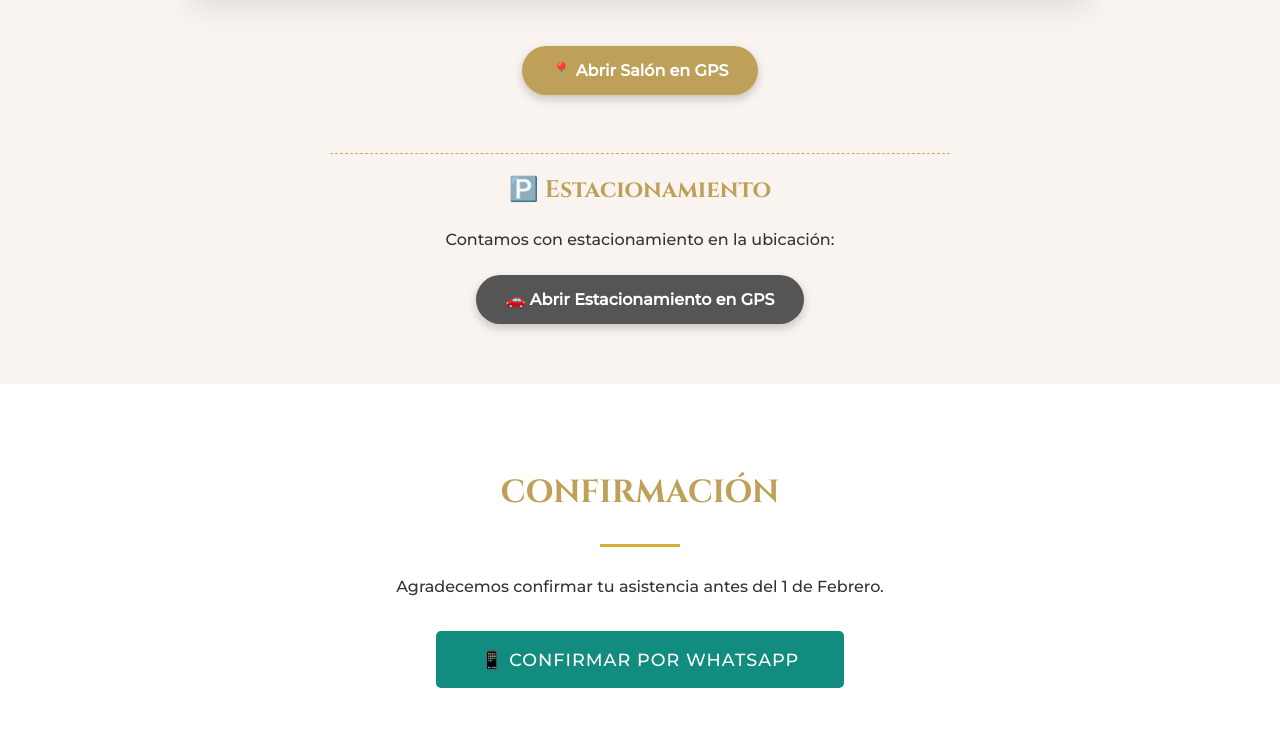
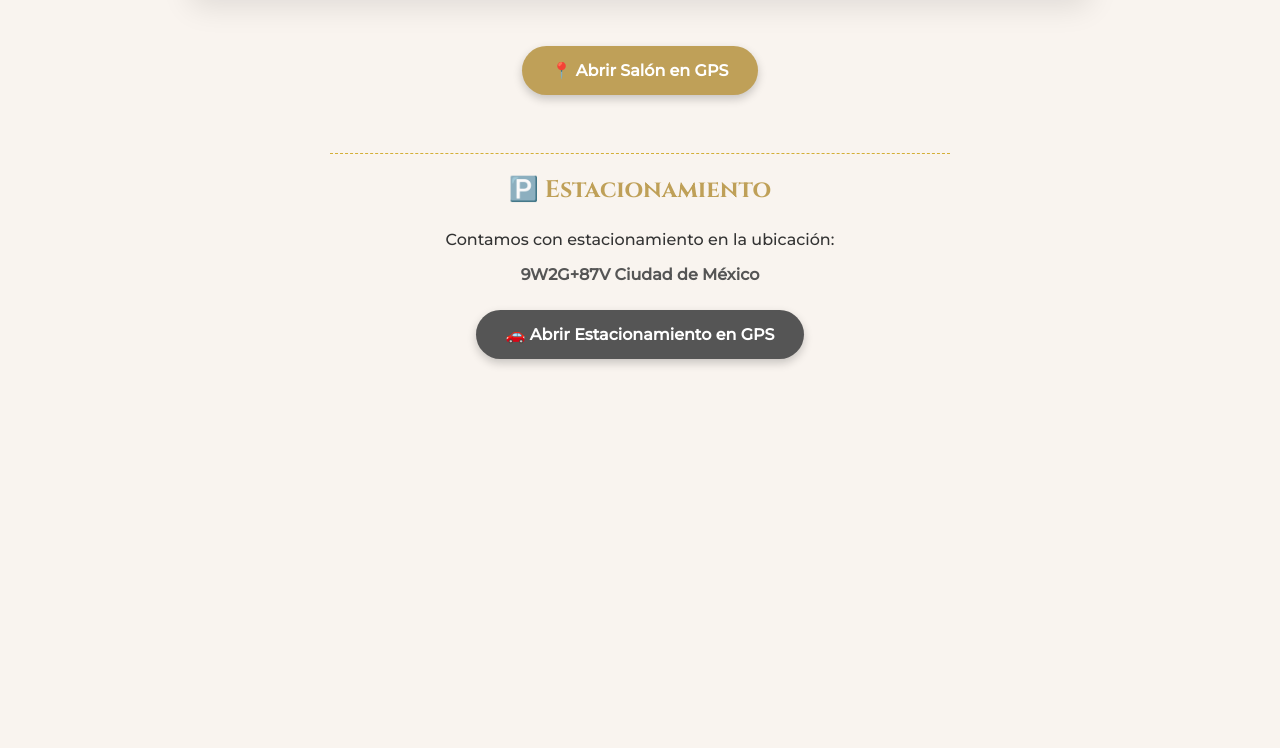
Before and after one commit to inv7a/50-aniversario, a plain HTML site: page index.html in a window 1280 px wide. Shown: the part 1973-2721 px from the top of the page. After the commit the page ends 2392 px from the top, so only its background shows below. Drawn offline with nearby package versions, Linux system fonts and the light colour scheme; a web font is replaced by a local one.

Commit message:
Update index.html

```diff
--- a/index.html
+++ b/index.html
@@ -137,20 +137,6 @@
             100% { box-shadow: 0 0 0 0 rgba(212, 175, 55, 0); }
         }
 
-        .btn-rsvp {
-            background-color: #128C7E;
-            color: white;
-            padding: 18px 45px;
-            text-decoration: none;
-            border-radius: 5px;
-            font-size: 1.1em;
-            text-transform: uppercase;
-            letter-spacing: 1px;
-            display: inline-block;
-            transition: all 0.3s ease;
-        }
-        .btn-rsvp:hover { background-color: #075E54; transform: scale(1.05); }
-
     </style>
 </head>
 <body>
@@ -204,7 +190,7 @@
 
         <div class="map-container">
             <iframe
-                src="https://maps.google.com/maps?q=Salón+Eiffel+Palace+Iztapalapa&t=&z=15&ie=UTF8&iwloc=&output=embed"
+                src="https://www.google.com/maps/embed?pb=!1m18!1m12!1m3!1d3763.953880560759!2d-99.07687992478546!3d19.34963398191266!2m3!1f0!2f0!3f0!3m2!1i1024!2i768!4f13.1!3m3!1m2!1s0x85d1fd9bd9d63c45%3A0xc34a6a5123d4c38d!2sEiffel%20Palace!5e0!3m2!1ses-419!2smx!4v1714500000000!5m2!1ses-419!2smx"
                 frameborder="0"
                 scrolling="no"
                 marginheight="0"
@@ -213,29 +199,16 @@
         </div>
 
         <br>
-        <a href="https://www.google.com/maps/search/?api=1&query=Salón+Eiffel+Palace+Ermita+Iztapalapa+1472" target="_blank" class="btn-gold">📍 Abrir Salón en GPS</a>
+        <a href="https://maps.app.goo.gl/9uG4d8n6sKxXp9z57" target="_blank" class="btn-gold">📍 Abrir Salón en GPS</a>
 
         <br><br><br>
         <div style="border-top: 1px dashed #d4af37; width: 50%; margin: 20px auto;"></div>
 
         <h3 style="font-family: 'Cinzel', serif; color: #bfa058; font-size: 1.5em; margin-top: 20px;">🅿️ Estacionamiento</h3>
         <p>Contamos con estacionamiento en la ubicación:</p>
+        <p style="font-weight: bold; color: #555;">9W2G+87V Ciudad de México</p>
 
-
-        <a href="https://www.google.com/maps/search/?api=1&query=9W2G%2B87V+Ciudad+de+México" target="_blank" class="btn-gold" style="background-color: #555;">🚗 Abrir Estacionamiento en GPS</a>
-
-    </section>
-
-    <section class="bg-white">
-        <h2>Confirmación</h2>
-        <div class="divider"></div>
-        <p>Agradecemos confirmar tu asistencia antes del 1 de Febrero.</p>
-
-        <br>
-
-        <a href="https://wa.me/5215538109009?text=Hola,%20muchas%20felicidades,%20confirmo%20mi%20asistencia%20al%20cumpleaños%20y%20aniversario" class="btn-rsvp">
-            📱 Confirmar por WhatsApp
-        </a>
+        <a href="https://www.google.com/maps/search/?api=1&query=19.3486375,-99.0766375" target="_blank" class="btn-gold" style="background-color: #555;">🚗 Abrir Estacionamiento en GPS</a>
 
     </section>
 
```
